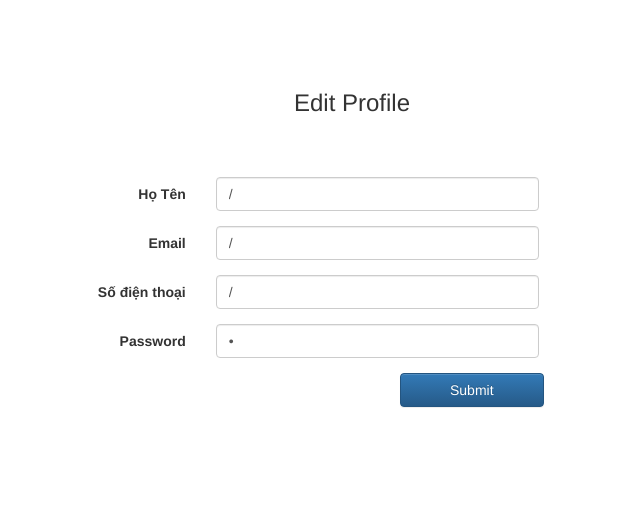
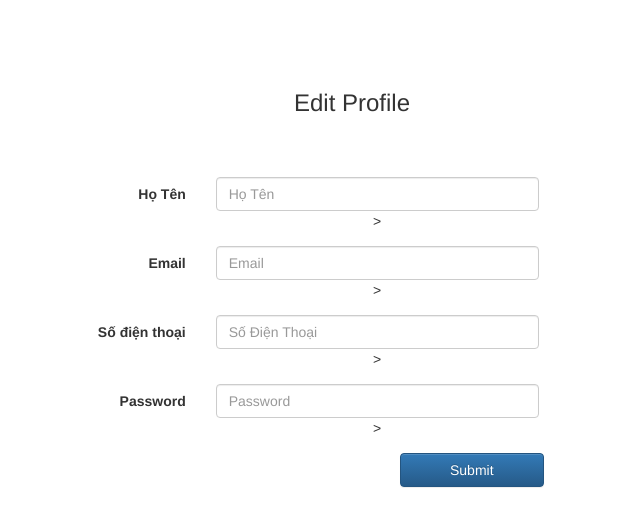
Before and after one commit to maziesmith/WebQLSV, a PHP site: page /student/editProfile.php in a window 1280 px wide. Shown: the part 128-655 px from the top of the page, without its empty margins (288-928 px from the left). Run offline with PHP 8.4, Linux system fonts and the light colour scheme; the visitor is signed in with stand-in values (Sample User, id 1); data comes from the database, SQL or seed files in the repository.

Commit message:
Edit profile for student user

```diff
--- a/student/editProfile.php
+++ b/student/editProfile.php
@@ -6,11 +6,21 @@ session_start();
 //check if session is not valid
 if (!isset($_SESSION['user_id'])) {
     header('location: ../login.php');
-}
-else{
-    $id=$_SESSION['user_id']; //get id of user from session
-    $result=GetSVById($id); //get user from id
-    if(isset($_POST['submit'])){
+} else {
+    $id = $_SESSION['user_id']; //get id of user from session
+    $result = GetSVById($id); //get user from id
+    $default_password = "";
+    $default_name = "";
+    $default_email = "";
+    $default_sdt = "";
+    //set value for default values if had user
+    if ($result !== false) {
+        $default_password = htmlspecialchars($result['Password']);
+        $default_name = htmlspecialchars($result['HoTen']);
+        $default_email = htmlspecialchars($result['Email']);
+        $default_sdt = htmlspecialchars($result['SĐT']);
+    }
+    if (isset($_POST['submit'])) {
         try {
             //check form data and empty field
             if (empty($_POST['name'])) {
@@ -19,31 +29,27 @@ else{
             if (empty($_POST['email'])) {
                 throw new Exception("Email không được để trống");
             }
-            if(empty($_POST['sdt']))
-            {
+            if (empty($_POST['sdt'])) {
                 throw new Exception("Số điện thoại không được để trống");
             }
-            if(empty($_POST['password']))
-            {
+            if (empty($_POST['password'])) {
                 throw new Exception("Password không được để trống");
             }
             //delete space and special char in form data
             $name = trim(htmlspecialchars($_POST['name']));
             $email = trim(htmlspecialchars($_POST['email']));
             $sdt = trim(htmlspecialchars($_POST['sdt']));
-            $password=trim(htmlspecialchars($_POST['password']));
+            $password = trim(htmlspecialchars($_POST['password']));
             $edit = UpdateInfo($id, $name, $email, $sdt, $password); //update profile in User table and SinhVien table
             if ($edit === false) {
                 throw new Exception("Something wrong, try again!"); //error messenge
                 header('location: editProfile.php');
-            }
-            else{
+            } else {
                 $success_msg = 'Updated  successfully'; //success messenge
                 header('location: students.php'); //redirect to list student
                 exit();
             }
-        }
-        catch (Exception $e) {
+        } catch (Exception $e) {
             $error_msg = $e->getMessage();
         }
     }
@@ -92,12 +98,10 @@ else{
             <br>
             <!-- Error or Success Message printint started --><p>
                 <?php
-                if(isset($success_msg))
-                {
+                if (isset($success_msg)) {
                     echo $success_msg;
                 }
-                if(isset($error_msg))
-                {
+                if (isset($error_msg)) {
                     echo $error_msg;
                 }
                 ?>
@@ -107,28 +111,33 @@ else{
                 <div class="form-group">
                     <label for="input1" class="col-sm-3 control-label">Họ Tên</label>
                     <div class="col-sm-7">
-                        <input type="text" name="name" class="form-control" id="input1" value=<?php echo $result['HoTen'];?>/>
+                        <input type="text" name="name" class="form-control" id="input1" placeholder="Họ Tên"
+                               value="<?= $default_name ?>">>
+                        <!--set php string variable contain space for value attribute-->
                     </div>
                 </div>
 
                 <div class="form-group">
                     <label for="input1" class="col-sm-3 control-label">Email</label>
                     <div class="col-sm-7">
-                        <input type="text" name="email" class="form-control" id="input1" value=<?php echo $result['Email'];?>/>
+                        <input type="text" name="email" class="form-control" id="input1" placeholder="Email"
+                               value="<?= $default_email ?>">>
                     </div>
                 </div>
 
                 <div class="form-group">
                     <label for="input1" class="col-sm-3 control-label">Số điện thoại</label>
                     <div class="col-sm-7">
-                        <input type="text" name="sdt" class="form-control" id="input1" value=<?php echo $result['SĐT'];?>/>
+                        <input type="text" name="sdt" class="form-control" id="input1" placeholder="Số Điện Thoại"
+                               value="<?= $default_sdt ?>">>
                     </div>
                 </div>
 
                 <div class="form-group">
                     <label for="input1" class="col-sm-3 control-label">Password</label>
                     <div class="col-sm-7">
-                        <input type="password" name="password" class="form-control" id="input1" value=<?php echo $result['Password'];?>/>
+                        <input type="password" name="password" class="form-control" id="input1" placeholder="Password"
+                               value="<?= $default_password ?>">>
                     </div>
                 </div>
                 <input type="submit" class="btn btn-primary col-md-3 col-md-offset-7" value="Submit" name="submit"/>
```
